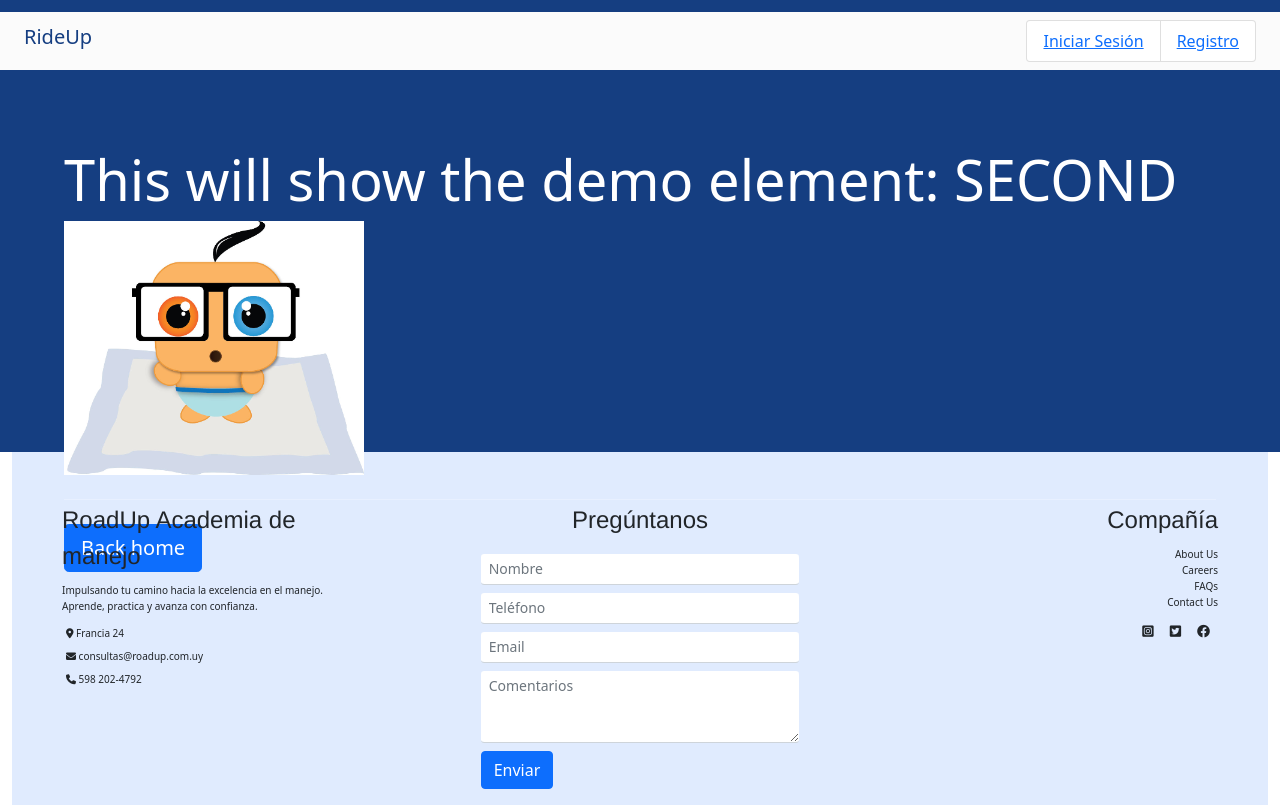
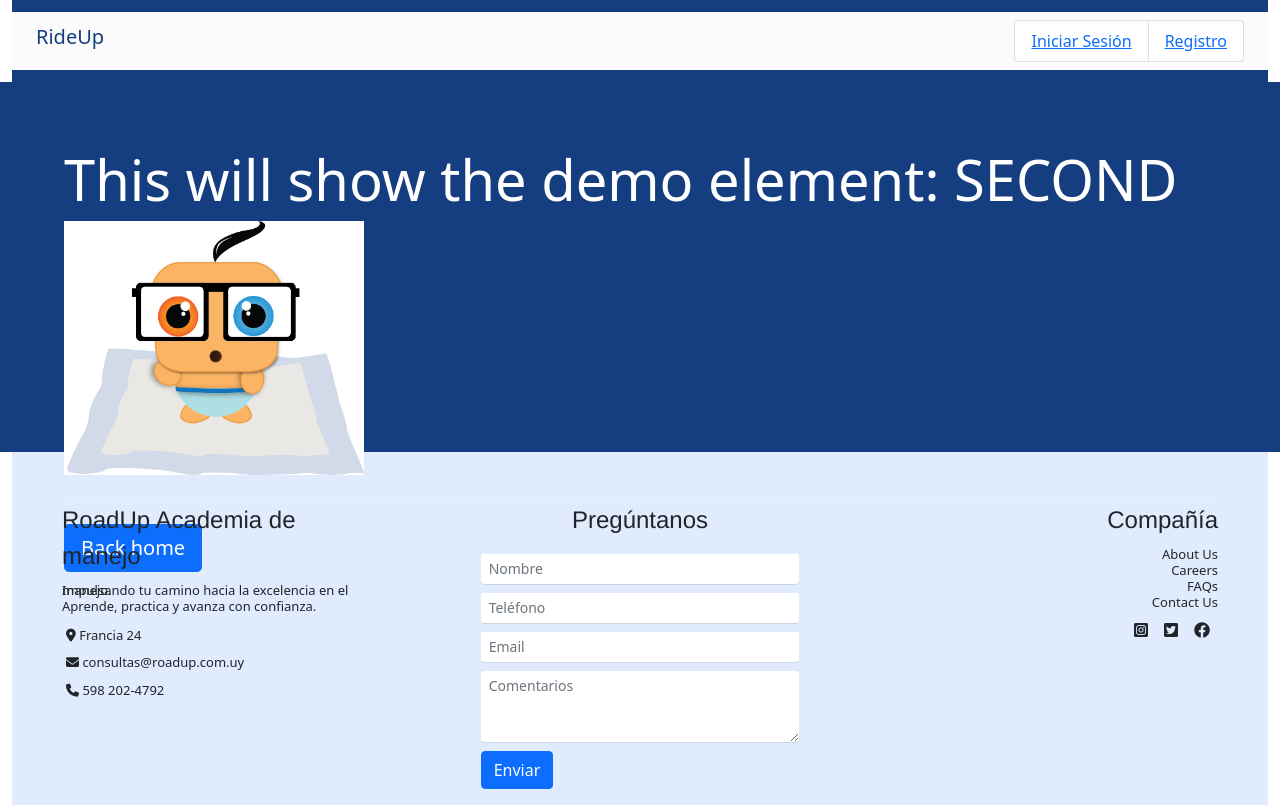
Before and after one commit to 4GeeksAcademy/Grupo1_Proyecto_Final_4Geeks, a React app: page /single/1 in a window 1280 px wide. Built offline with nearby package versions, Linux system fonts and the light colour scheme; no server answers.

Commit message:
Cambios visuales en Navbar y Footer

```diff
--- a/src/front/styles/home.css
+++ b/src/front/styles/home.css
@@ -127,6 +127,9 @@
 /*Navbar*/
 
 .navbar {
+
+    margin-right: 12px;
+    margin-left: 12px;
     background-color: rgb(251, 251, 251);
 
     border: 12px solid #153E81;
@@ -184,7 +187,7 @@
       .social-icons i {
 
       cursor: pointer;
-      font-size: small;
+      font-size:medium;
       line-height: 0;
       }
 
@@ -196,16 +199,16 @@
         margin-bottom: 5%;
       }
       .parrafo{
-        font-size: x-small;
+        font-size: small;
         line-height: 0;
       }
 
       .location, .sobre, .phone {
-        font-size: x-small;
+        font-size: small;
       }
 
       .texto{
-        font-size: x-small;
+        font-size: small;
         line-height: 0;
 
       }
```
